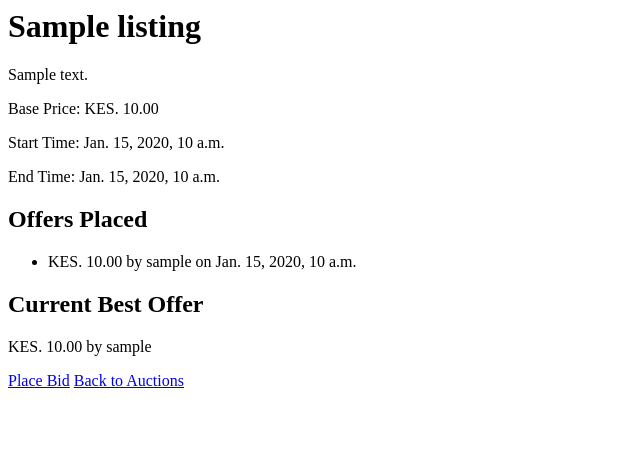
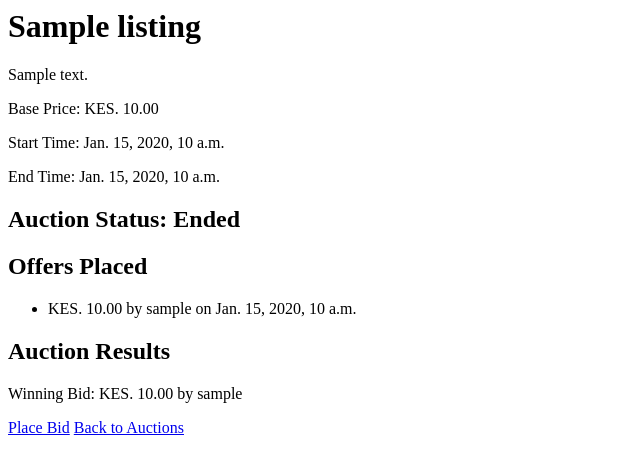
Before and after one commit to nickmwangemi/auction, a Django app: page /listing/1/ in a window 1280 px wide. Shown: the top 474 px of the page, without its empty margins (0-640 px from the left). Run offline with Django 5.2, Linux system fonts and the light colour scheme; tables that the repository leaves empty hold one stand-in row (values such as "Sample post").

Commit message:
improve auction results

```diff
--- a/auctions/models.py
+++ b/auctions/models.py
@@ -34,6 +34,12 @@ class Listing(models.Model):
     def __str__(self):
         return self.title
 
+    def winning_bid(self):
+        bids = self.bids.all()
+        if bids:
+            return bids.order_by('-amount').first()
+        return None
+
 
 class Bid(models.Model):
     listing = models.ForeignKey(Listing, on_delete=models.CASCADE, related_name="bids")
--- a/auctions/templates/auctions/listing_detail.html
+++ b/auctions/templates/auctions/listing_detail.html
@@ -3,6 +3,8 @@
 <p>Base Price: KES. {{ listing.base_price }}</p>
 <p>Start Time: {{ listing.start_time }}</p>
 <p>End Time: {{ listing.end_time }}</p>
+
+<h2>Auction Status: {{ auction_status }}</h2>
 
 <h2>Offers Placed</h2>
 <ul>
@@ -18,11 +20,15 @@
     {% endfor %}
 </ul>
 
-<h2>Current Best Offer</h2>
-{% if current_best_offer %}
-    <p>KES. {{ current_best_offer.amount }} by {{ current_best_offer.user.username }}</p>
+<h2>Auction Results</h2>
+{% if auction_status == 'Ended' %}
+    {% if winning_bid %}
+        <p>Winning Bid: KES. {{ winning_bid.amount }} by {{ winning_bid.user.username }}</p>
+    {% else %}
+        <p>No bids were placed for this auction.</p>
+    {% endif %}
 {% else %}
-    <p>There is no current best offer.</p>
+    <p>The auction has not ended yet.</p>
 {% endif %}
 
 <a href="{% url 'place_bid' listing.id %}">Place Bid</a>
--- a/auctions/views.py
+++ b/auctions/views.py
@@ -23,10 +23,11 @@ class ListingDetailView(DetailView):
     def get_context_data(self, **kwargs):
         context = super().get_context_data(**kwargs)
         listing = self.get_object()
-        bids = Bid.objects.filter(listing=listing)
-        current_best_offer = bids.order_by("-amount").first()
+        bids = listing.bids.all()
         context["bids"] = bids
-        context["current_best_offer"] = current_best_offer
+        context['current_best_offer'] = bids.order_by('-amount').first()
+        context['winning_bid'] = listing.winning_bid()
+        context['auction_status'] = listing.auction.get_status()
         return context
 
 
```
